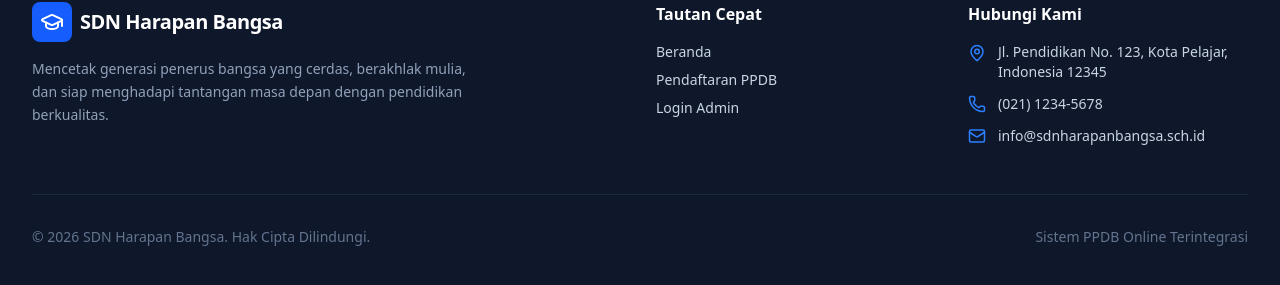
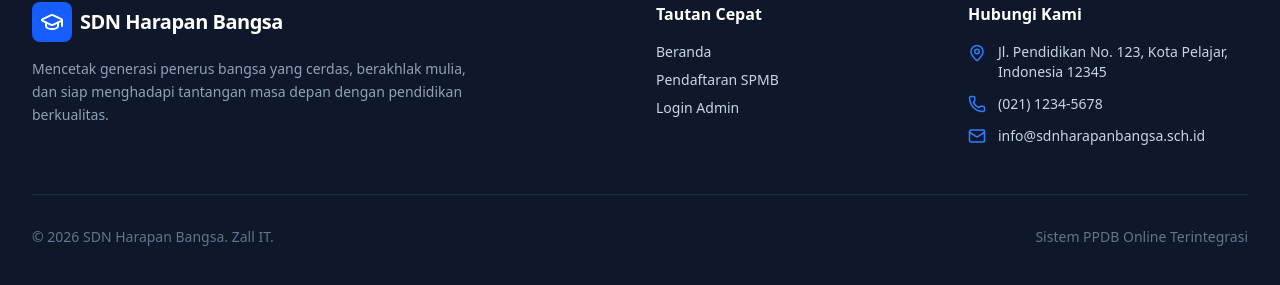
Before and after one commit to mwahidrizal-eng/ppdbs, a React (Vite) app: page /admin/login in a window 1280 px wide. Shown: the part 912-1197 px from the top of the page. Built offline with nearby package versions, Linux system fonts and the light colour scheme; no server answers.

Commit message:
Update Footer.tsx

```diff
--- a/src/components/Footer.tsx
+++ b/src/components/Footer.tsx
@@ -31,7 +31,7 @@ export default function Footer() {
             <h3 className="text-white font-semibold mb-4">Tautan Cepat</h3>
             <ul className="space-y-2 text-sm">
               <li><Link to="/" className="hover:text-blue-400 transition-colors">Beranda</Link></li>
-              <li><Link to="/daftar" className="hover:text-blue-400 transition-colors">Pendaftaran PPDB</Link></li>
+              <li><Link to="/daftar" className="hover:text-blue-400 transition-colors">Pendaftaran SPMB</Link></li>
               <li><Link to="/admin" className="hover:text-blue-400 transition-colors">Login Admin</Link></li>
             </ul>
           </div>
@@ -56,7 +56,7 @@ export default function Footer() {
         </div>
 
         <div className="mt-12 pt-8 border-t border-slate-800 text-center text-sm text-slate-500 flex flex-col md:flex-row justify-between items-center">
-          <p>&copy; {new Date().getFullYear()} {settings?.namaSekolah || 'SDN Harapan Bangsa'}. Hak Cipta Dilindungi.</p>
+          <p>&copy; {new Date().getFullYear()} {settings?.namaSekolah || 'SDN Harapan Bangsa'}. Zall IT.</p>
           <p className="mt-2 md:mt-0">Sistem PPDB Online Terintegrasi</p>
         </div>
       </div>
```
